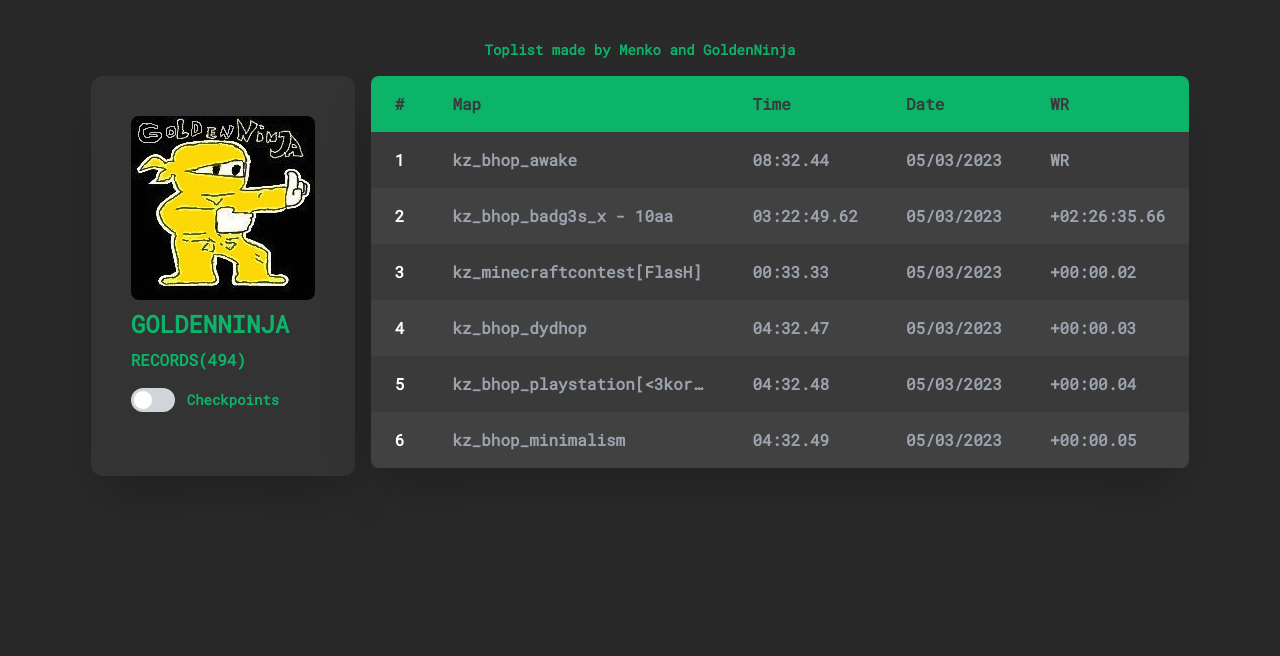
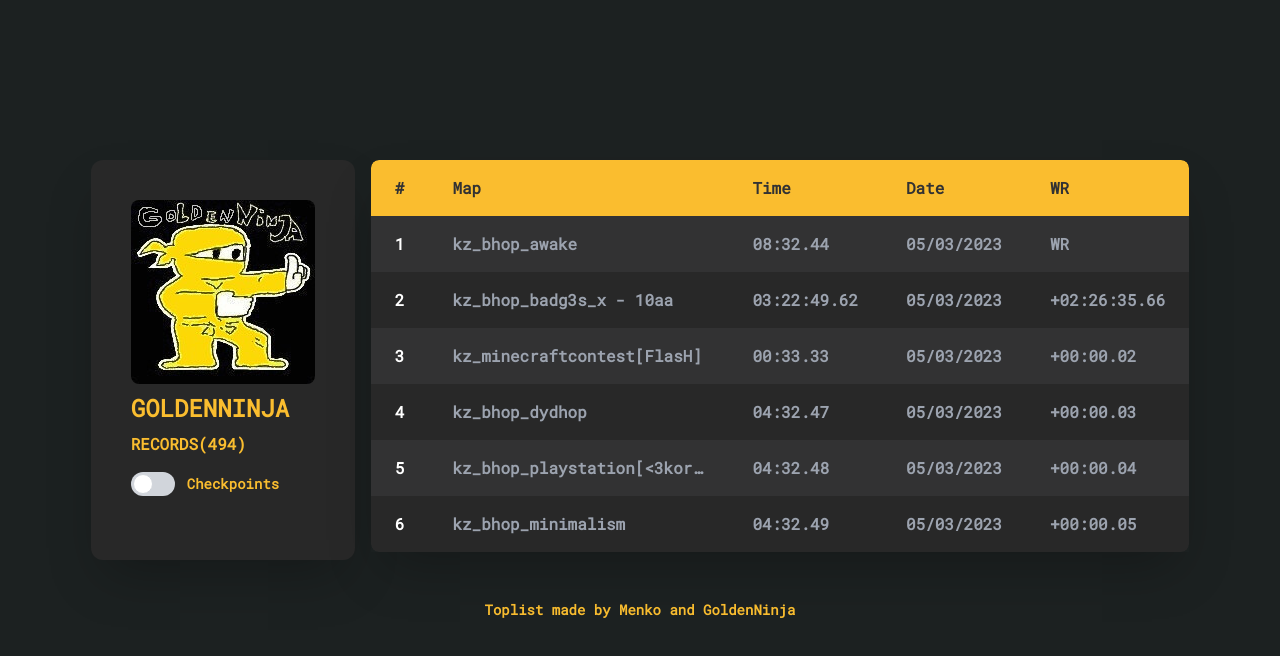
Before and after one commit to ethmo-kzmod/toplist, a plain HTML site: page profile.html in a window 1280 px wide. Drawn offline with Linux system fonts and the light colour scheme.

Commit message:
color changes

```diff
--- a/profile.html
+++ b/profile.html
@@ -4,18 +4,23 @@
       href="https://fonts.googleapis.com/css2?family=Roboto+Mono&display=swap"
       rel="stylesheet"
     />
-    <link rel="stylesheet" href="css/style.css" />
+    <link
+      rel="stylesheet"
+      href="css/style.css"
+    />
   </head>
   <body class="font-roboto bg-background">
-    <p class="text-center text-sm font-bold text-primary pt-10 pb-4">
-      Toplist made by Menko and GoldenNinja
-    </p>
     <div
-      class="scale-75 lg:scale-90 xl:scale-100 ml-auto mr-auto flex justify-center items-start gap-4"
+      class="mt-40 scale-75 lg:scale-90 xl:scale-100 ml-auto mr-auto flex justify-center items-start gap-4"
     >
-      <div class="shadow-2xl h-full text-sm bg-card p-6 xl:p-10 rounded-xl">
-        <img src="images/goldenninja.jpg" class="rounded-lg" />
-        <p class="text-primary font-bold uppercase pt-2 text-2xl">
+      <div
+        class="shadow-2xl h-full text-sm bg-card p-6 xl:p-10 rounded-xl max-w-[264px]"
+      >
+        <img
+          src="images/goldenninja.jpg"
+          class="rounded-lg"
+        />
+        <p class="text-primary font-bold uppercase pt-2 text-2xl break-words">
           GoldenNinja
         </p>
         <p class="text-primary font-bold uppercase pt-2 text-base">
@@ -24,7 +29,11 @@
         <label
           class="ml-0 mt-4 mb-6 mr-6 relative inline-flex items-center cursor-pointer"
         >
-          <input type="checkbox" value="" class="sr-only peer" />
+          <input
+            type="checkbox"
+            value=""
+            class="sr-only peer"
+          />
           <div
             class="w-11 h-6 bg-gray-300 rounded-full peer-checked:after:translate-x-full peer-checked:after:border-white after:content-[''] after:absolute after:top-0.5 after:left-[2px] after:bg-white after:border-gray-300 after:border after:rounded-full after:h-5 after:w-5 after:transition-all peer-checked:bg-primary"
           ></div>
@@ -33,7 +42,7 @@
       </div>
 
       <div class="shadow-2xl flex flex-col">
-        <div class="overflow-x-auto">
+        <div class="overflow-x-auto rounded-lg">
           <div class="inline-block min-w-full">
             <div class="overflow-hidden">
               <table class="rounded-lg min-w-full">
@@ -243,5 +252,8 @@
         </div>
       </div>
     </div>
+    <p class="text-center text-sm font-bold text-primary pt-10 pb-4">
+      Toplist made by Menko and GoldenNinja
+    </p>
   </body>
 </html>
--- a/tailwind.css
+++ b/tailwind.css
@@ -3,11 +3,11 @@
 @tailwind components;
 
 :root {
-  --primary: #0cb469;
-  --secondary: #3a3a3a;
-  --ternary: #414141;
-  --background: #292929;
-  --card: #333333;
+  --primary: #fabd2f;
+  --secondary: #323233;
+  --ternary: #282828;
+  --background: #1c2121;
+  --card: #282828;
 }
 
 html {
```
Also changed, not shown: index.html (+17 -8 lines), css/style.css.
